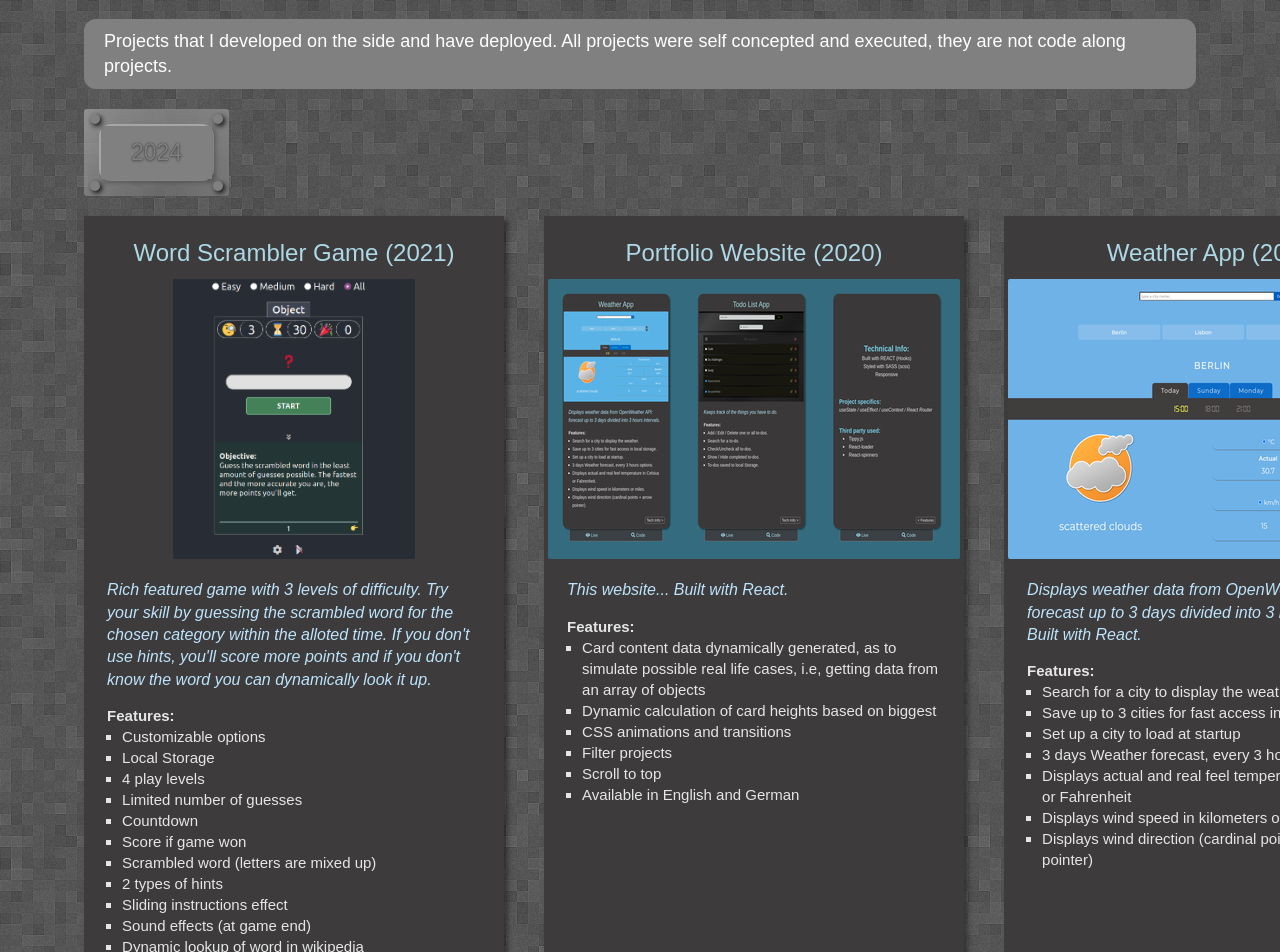
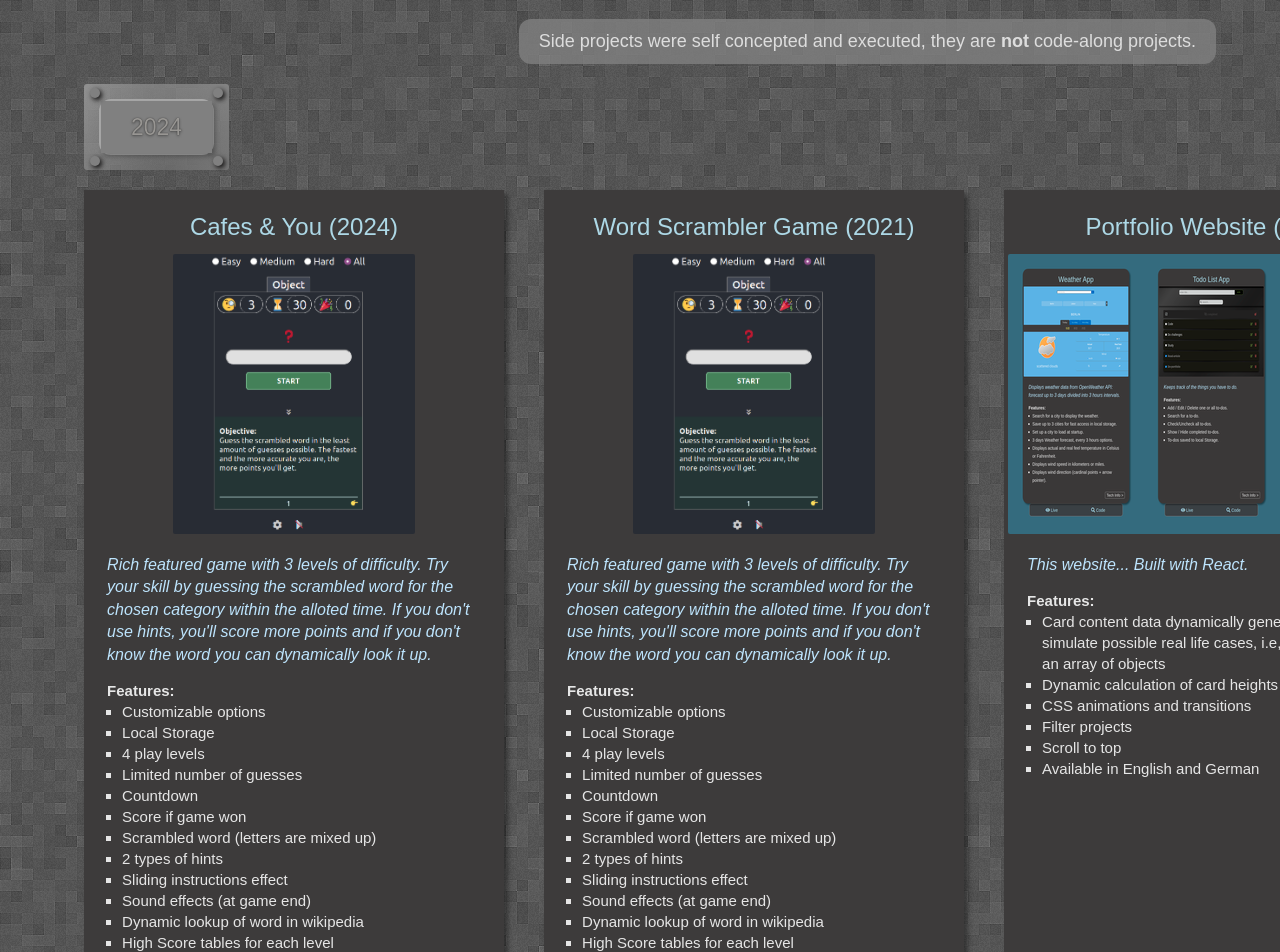
Before and after one commit to hugCarvalho/portfolio, a React (Create React App) app: page /#/projects in a window 1280 px wide. Shown: the part 240-1192 px from the top of the page. Built offline with nearby package versions, Linux system fonts and the light colour scheme.

Commit message:
adding new project to the list

```diff
--- a/src/Pages/Projects/RenderProjects.js
+++ b/src/Pages/Projects/RenderProjects.js
@@ -13,8 +13,7 @@ const ProjectsContainer = styled.section`
   background: "orange";
   width: 100%;
 `
-
-const ProjectsText = styled.p`
+const ProjectsHeading = styled.p`
   color: white;
   padding: 10px 20px;
   font-size: large;
@@ -23,15 +22,12 @@ const ProjectsText = styled.p`
   border-radius: 12px;
   width: fit-content;
 `
-
-const DatumPlaque2 = styled(ProjectsText)`
-  /* opacity: .5; */
-  padding: 15px;
-  width: fit-content;
-  border-radius: 3px;
-  position: relative;
+const DialogText = styled(ProjectsHeading)`
+  align-self: flex-end;
+  margin: 0 0 20px 20px;
+  opacity: .8;
 `
-const DatumPlaque = styled(ProjectsText)`
+const DatumPlaque = styled(ProjectsHeading)`
   background: linear-gradient(217deg, rgb(132 132 132), rgba(255, 0, 0, 0) 70.71%), linear-gradient(127deg, rgb(152 152 152 / 93%), rgba(0, 255, 0, 0) 70.71%), linear-gradient(336deg, rgb(110 110 110), rgba(0, 0, 255, 0) 82.71%);
   /* background: linear-gradient(#676464, #827d7d); */
   padding: 15px;
@@ -39,17 +35,7 @@ const DatumPlaque = styled(ProjectsText)`
   border-radius: 3px;
   position: relative;
 `
-
 const Nail = styled.span`
-  /* position: absolute;
-  background: gray;
-  width: 10px;
-  height: 10px;
-  /* top: 2px; */
-  /* left:0; */
-  /* margin-top: -5px; */
-  /* border-radius: 100%;
-  box-shadow: 3px 3px 5px 1px rgb(14, 13, 13);  */
   position: absolute;
   background: gray;
   width: 10px;
@@ -73,42 +59,15 @@ const Nail4 = styled(Nail)`
   left: 4%;
   bottom: 5%;
 `
-
-
 const Engraved = styled.div`
-display: flex;
-align-items: center;
-justify-content: center;
-justify-content: center;
-font-size: 28px;
-  background-color: #666666;
-  -webkit-background-clip: text;
-  -moz-background-clip: text;
-  background-clip: border-box;
-
-  color: transparent;
-  text-shadow: rgba(245,245,245,0.5) 3px 5px 1px;
-
-`
-const Engraved4 = styled.div`
- font-size: 22px; /* Increase the text size */
-  /* background: #f8bf32; Set the warm, summer-like background color */
-  color: gray; /* Set a rich dark color for the text */
-  text-align: center; /* Center align the text */
-  padding: 10px 30px; /* Add padding around the text */
-  box-shadow: 3px 3px 5px rgba(0, 0, 0, 0.3); /* Create depth with a box shadow */
-  text-shadow: -2px -2px 1px rgba(255, 255, 255, 0.6),
-    3px 3px 3px rgba(0, 0, 0, 0.4); /* Create the embossed effect */
-`
-const Engraved2 = styled.div`
   font-size: 23px;
   color: gray;
+  color: #989693;
   text-align: center;
   padding: 10px 30px;
   box-shadow: 3px 3px 5px rgba(0, 0, 0, 0.3);
   text-shadow: 0px 0px 1px rgb(0 0 0 / 60%), 0px 1px 3px rgba(0, 0, 0, 0.4);
 `
-
 
 function RenderProjects() {
   const pageIsActive = React.useContext(IsActiveContext);
@@ -167,22 +126,26 @@ function RenderProjects() {
 
       <main className="RenderProjects">
         {/* <WrapperTextAndContent> */}
-        <ProjectsText>
-          Projects that I developed on the side and have deployed. All projects were self concepted and executed, they are not code along projects.
-        </ProjectsText>
-        <DatumPlaque>
+        <DialogText>
+          Side projects were self concepted and executed, they are <span style={{fontWeight: 700}}>not</span> code-along projects.
+        </DialogText>
+
+        {/* DATE PLAQUE */}
+        {filterBy === "all" && <DatumPlaque>
           <div style={{border: "2px solid darkgrey", borderRadius: "12px"}}>
             <div style={{background: "gray", padding:"0px", textAlign: "center"}}>
-            <Engraved2>
+              <Engraved>
               2024
-            </Engraved2>
+              </Engraved>
             </div>
           </div>
           <Nail1/>
           <Nail2/>
           <Nail3/>
           <Nail4/>
-        </DatumPlaque>
+        </DatumPlaque>}
+
+        {/* PROJECTS */}
         <ProjectsContainer>
         {filterTechsBy(projectsData, filterBy)
           .map((project, i) => {
--- a/src/Pages/Projects/data/projectsData.js
+++ b/src/Pages/Projects/data/projectsData.js
@@ -2,11 +2,13 @@ export const CATEGORIES = {
   game: "game",
   website: "website",
   api: "api",
-  webApp: "web app"
+  webApp: "web app",
+  fullstack: "fullstack"
 }
 
 export const PROJECT_FILTERS = {
   all:  "all",
+  fullstack: CATEGORIES.fullstack,
   game: CATEGORIES.game,
   api: CATEGORIES.api,
   website: CATEGORIES.website,
@@ -223,4 +225,67 @@ export const projectsData = [
     live: ["https://condescending-raman-a3f123.netlify.app/"],
     code: ["https://github.com/hugCarvalho/wordScrambler"],
   },
+  {
+    id: 6,
+    name: "Cafes & You (2024)",
+    category: [CATEGORIES.fullstack, CATEGORIES.api, CATEGORIES.webApp],
+    techs: ["React", "hooks"],
+
+    img: "media/word-scrambler-game.png",
+    description: {
+      en:
+        "Rich featured game with 3 levels of difficulty. Try your skill by guessing the scrambled word for the chosen category within the alloted time. If you don't use hints, you'll score more points and if you don't know the word you can dynamically look it up.",
+      de:
+        "Reichhaltiges Spiel mit 3 Schwierigkeitsgraden. Stellen Sie Ihr Geschick unter Beweis, indem Sie das verschlüsselte Wort für die gewählte Kategorie innerhalb der vorgegebenen Zeit erraten. Wenn du keine Hinweise verwendest, erhältst du mehr Punkte und wenn du das Wort nicht kennst, kannst du es dynamisch nachschlagen.",
+    },
+    features: {
+      en: [
+        "Customizable options",
+        "Local Storage",
+        "4 play levels",
+        "Limited number of guesses",
+        "Countdown",
+        "Score if game won",
+        "Scrambled word (letters are mixed up)",
+        "2 types of hints",
+        "Sliding instructions effect",
+        "Sound effects (at game end)",
+        "Dynamic lookup of word in wikipedia",
+        "High Score tables for each level",
+      ],
+      de: [
+        "Individualisierbare Optionen",
+        "Lokaler Speicher",
+        "4 Spielstufen",
+        "Begrenzte Anzahl von Vermutungen",
+        "Countdown",
+        "Punktestand bei gewonnenem Spiel",
+        "Verschlüsselte Wörter (Buchstaben werden vertauscht)",
+        "Zwei Arten von Hinweisen",
+        "Toneffekte (bei Spielende)",
+        "Dynamisches Nachschlagen des Wortes in Wikipedia",
+        "Highscore-Tabellen für jedes Level",
+      ],
+    },
+    techInfo: {
+      main: "REACT (Hooks)",
+      styled: "SASS (scss) and Styled Components",
+      tested: "Jest and React Testing Library",
+      responsive: false,
+      specsText: { en: "Semantic HTML", de: "Semantic HTML" },
+      specs: [
+        "Local storage",
+        "Flexbox",
+        // "useEffect",
+        // "useContext",
+        // "useLocation",
+        // "Unit and integration tests ",
+      ],
+      thirdParty: ["React Router", "React Tooltip"],
+      notes: { en: "", de: "" },
+      tags: ["React", "JavaScript", "Semantic HTML", "SASS", "Jest", "React Testing Library", "React Rounter"]
+    },
+    live: ["https://condescending-raman-a3f123.netlify.app/"],
+    code: ["https://github.com/hugCarvalho/wordScrambler"],
+  },
 ];
```
Lines whose indentation alone changed are shown as unchanged.
